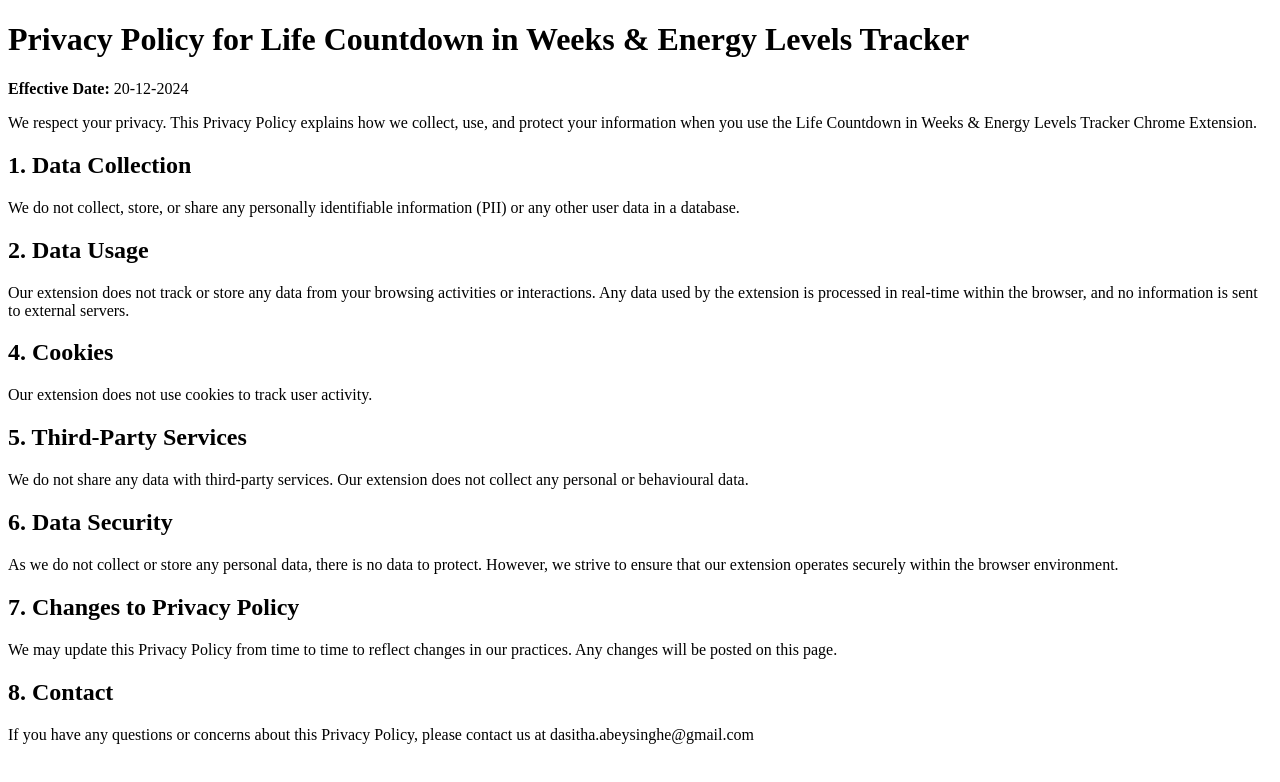
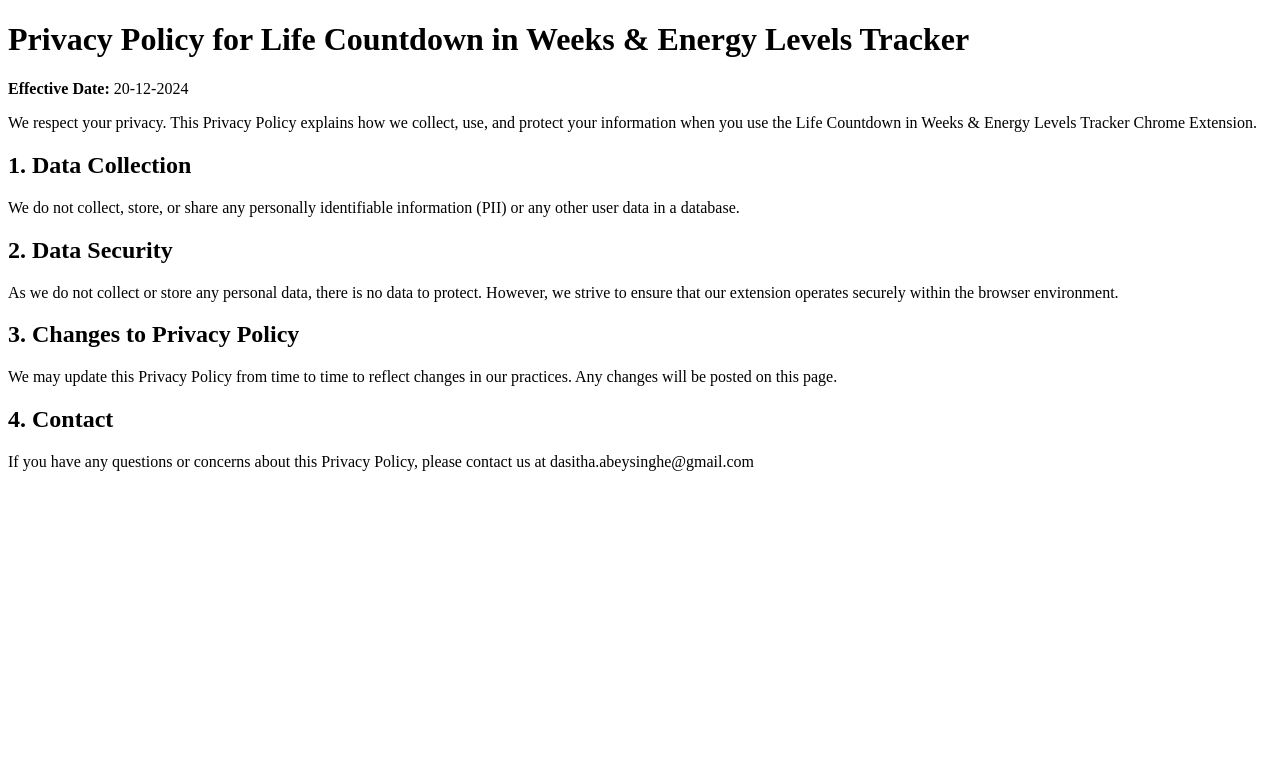
Before and after one commit to dazimax/timetolive, a plain HTML site: page privacy-policy.html in a window 1280 px wide. Drawn offline with Linux system fonts and the light colour scheme.

Commit message:
Update privacy-policy.html

```diff
--- a/privacy-policy.html
+++ b/privacy-policy.html
@@ -14,22 +14,13 @@
 <h2>1. Data Collection</h2>
 <p>We do not collect, store, or share any personally identifiable information (PII) or any other user data in a database.</p>
 
-<h2>2. Data Usage</h2>
-<p>Our extension does not track or store any data from your browsing activities or interactions. Any data used by the extension is processed in real-time within the browser, and no information is sent to external servers.</p>
-
-<h2>4. Cookies</h2>
-<p>Our extension does not use cookies to track user activity.</p>
-
-<h2>5. Third-Party Services</h2>
-<p>We do not share any data with third-party services. Our extension does not collect any personal or behavioural data.</p>
-
-<h2>6. Data Security</h2>
+<h2>2. Data Security</h2>
 <p>As we do not collect or store any personal data, there is no data to protect. However, we strive to ensure that our extension operates securely within the browser environment.</p>
 
-<h2>7. Changes to Privacy Policy</h2>
+<h2>3. Changes to Privacy Policy</h2>
 <p>We may update this Privacy Policy from time to time to reflect changes in our practices. Any changes will be posted on this page.</p>
 
-<h2>8. Contact</h2>
+<h2>4. Contact</h2>
 <p>If you have any questions or concerns about this Privacy Policy, please contact us at dasitha.abeysinghe@gmail.com</p>
 </body>
 </html>
```
